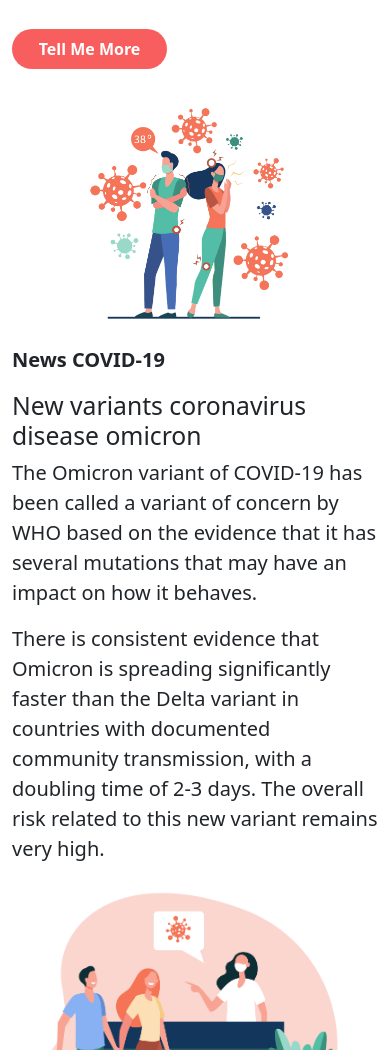
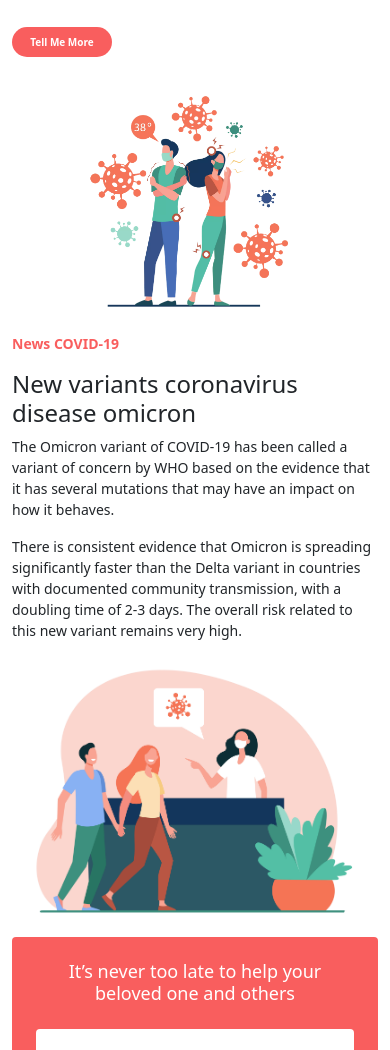
Before and after one commit to prasetyoedi/ECC, a plain HTML site: page index.html in a window 390 px wide. Shown: the part 321-1371 px from the top of the page. Drawn offline with nearby package versions, Linux system fonts and the light colour scheme.

Commit message:
update ke2 style.css

```diff
--- a/assets/style/style.css
+++ b/assets/style/style.css
@@ -13,16 +13,29 @@ html{
     --main-dark: #272727;
 }
 
+.main-color{
+    color: var(--main-font-color);
+}
+
 .judul{
-    color: var(--main-font-color);
+
+    font-size: 30px;
 }
 
 h1{
     font-size: 70px;
 }
 
+h2{
+    font-size: 48px;
+}
+
+h3{
+    font-size: 36px;
+}
+
 p{
-    font-size: 30px;
+    font-size: 20px;
 }
 
 /* .hero-heading {
@@ -46,17 +59,56 @@ p{
     font-weight: 600;
 }
 
+.news{
+    margin-top: 118px;
+}
+
+.form{
+    background-color: var(--main-font-color);
+}
+
+.garis_verikal{
+    border-left: 1px black solid;
+    height: 170px;
+    width: 0px;
+    }
+
+.btn-loc{
+    border-radius: 50px;
+    background-color: var(--main-font-color);
+}
 
 @media (max-width: 800px) {
     .kotak{
-        font-size: 8px;
+        font-size: 10px;
     }
 
     h1{
         font-size: 40px;
     }
 
-    p{
+    .title{
         font-size: 20px;
     }
+    .explore-btn{
+        font-size: 10px;
+        width: 100px;
+        height: 30px;
+    }
+
+    h2{
+        font-size: 24px;
+    }
+
+    h3{
+        font-size: 18px;
+    }
+
+    P{
+        font-size: 14px;
+    }
+
+    .news{
+        margin-top: 0;
+    }
 }
```
